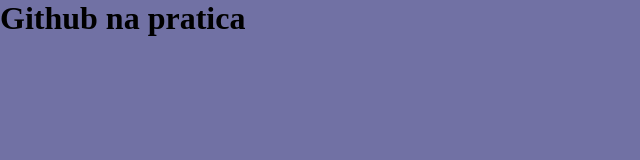
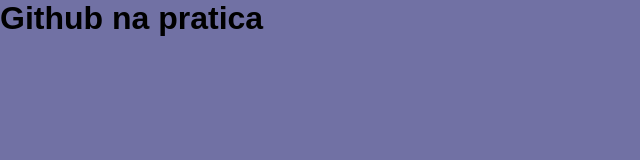
Before and after one commit to izaiF21/git_vscode_github, a plain HTML site: page index.html in a window 1280 px wide. Shown: the whole page, without its empty margins (0-640 px from the left). Drawn offline with Linux system fonts and the light colour scheme.

Commit message:
Update style.css

```diff
--- a/style.css
+++ b/style.css
@@ -5,4 +5,5 @@
 
 body{
     background: rgb(113, 113, 164);
+    font-family: arial
 }
```
